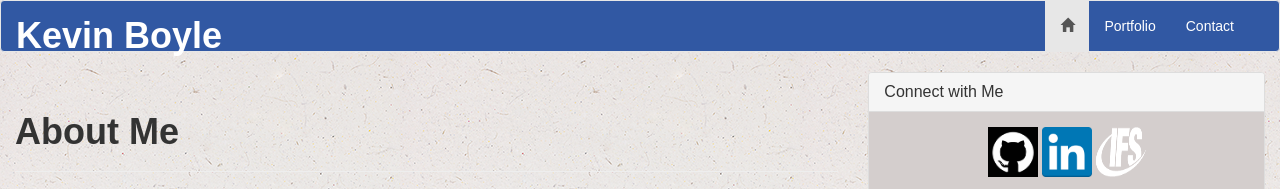
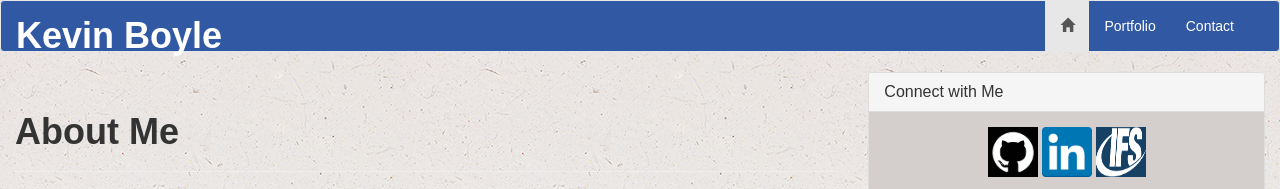
Before and after one commit to kmboyle/Bootstrap-Portfolio, a website: page public/about.html in a window 1280 px wide. Shown: the top 189 px of the page. Drawn offline with nearby package versions, Linux system fonts and the light colour scheme.

Commit message:
logo changes

```diff
--- a/public/about.html
+++ b/public/about.html
@@ -73,7 +73,7 @@
                             <div class="text-center">
                                 <a href="http://www.github.com/kmboyle" target="_blank"> <img src="images/github.png" height="50" width="50" alt="gitbhub" id="git"></a>
                                 <a href="http://www.linkedin.com/in/kevin-boyle" target="_blank"> <img src="images/LinkedIn.png" height="50" width="50" alt="linkedIn" id="linked"></a>
-                                <a href="https://ifsautomation.com" target="_blank"> <img src="images/IFSLogo.png" height="50" width="50" alt="IFS" id="linked"></a>
+                                <a href="https://ifsautomation.com" target="_blank"> <img src="images/IFSLogo.png" height="50" width="50" alt="IFS" id="linked" class="IFS"></a>
 
                             </div>
                         </div>
--- a/public/css/sheet.css
+++ b/public/css/sheet.css
@@ -136,6 +136,9 @@
         #enter:hover {
             -webkit-animation-play-state: paused;
         }
+        .IFS{
+            background-color:#164165;
+        }
 
         @-webkit-keyframes move {
             0% {
```
